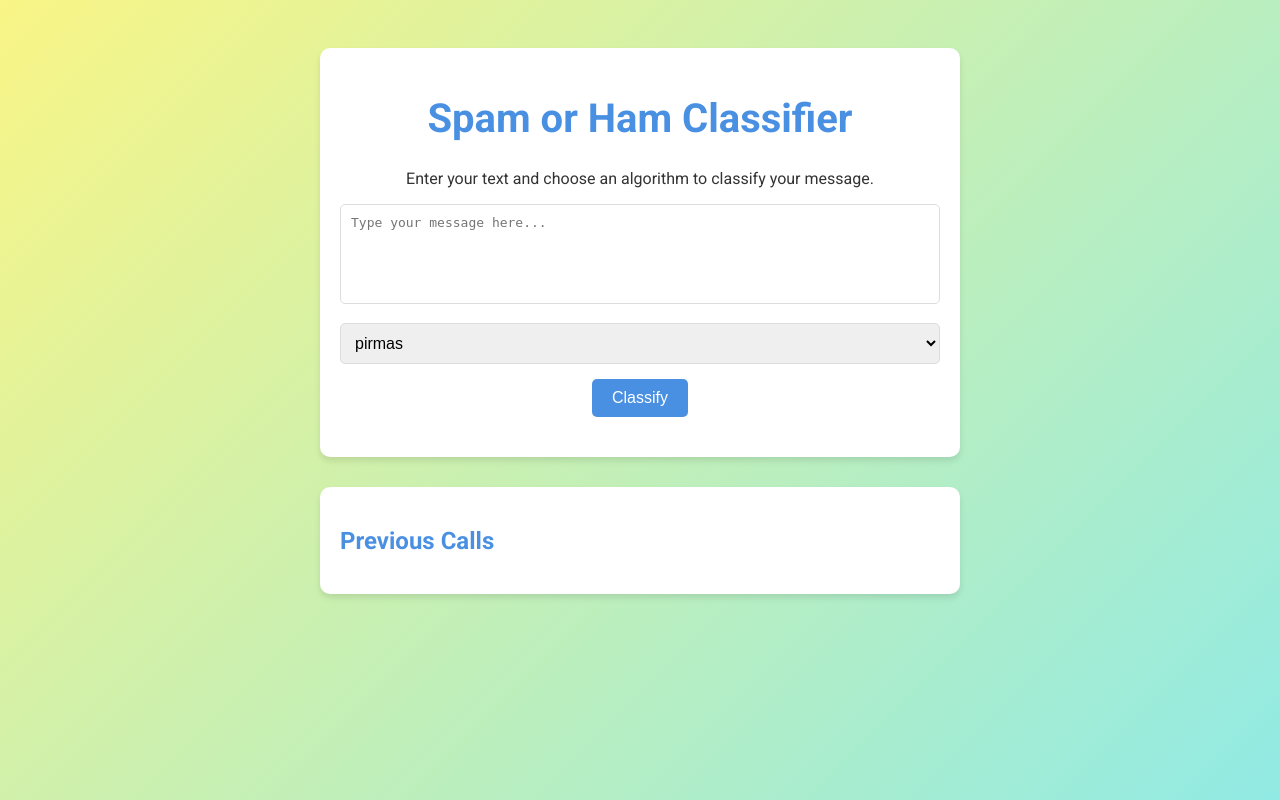
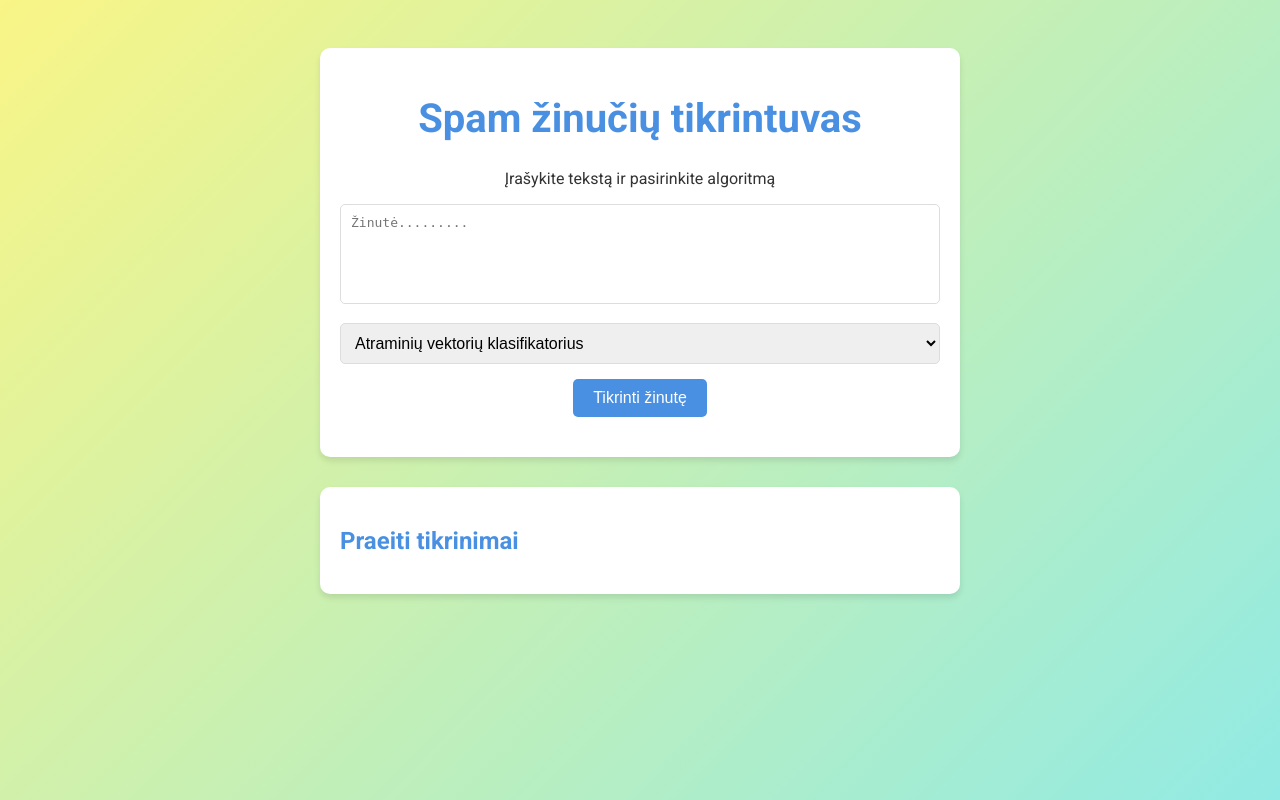
Before and after one commit to Nympherr/Message-classification-model-for-SPAM-detection, a Flask app: page / in a window 1280 px wide. Run offline with Flask 3, Linux system fonts and the light colour scheme; parts of the project's set-up code (start-up, migrations or seed data) failed here and were passed over.

Commit message:
Localized to lithuanian

```diff
--- a/app/main.py
+++ b/app/main.py
@@ -34,7 +34,7 @@ def classify():
     message = data.get('message', '')
     algorithm = data.get('algorithm', 'A')
 
-    if algorithm == '1':
+    if algorithm == 'AVK':
         result = algorithm_1(message)
     elif algorithm == 'B':
         result = 'ham (Algorithm B)'
--- a/app/templates/index.html
+++ b/app/templates/index.html
@@ -92,28 +92,28 @@
 </head>
 <body>
     <div class="container">
-        <h1>Spam or Ham Classifier</h1>
-        <p>Enter your text and choose an algorithm to classify your message.</p>
-        <textarea id="message" placeholder="Type your message here..."></textarea>
+        <h1>Spam žinučių tikrintuvas</h1>
+        <p>Įrašykite tekstą ir pasirinkite algoritmą</p>
+        <textarea id="message" placeholder="Žinutė........."></textarea>
         <select id="algorithm">
-            <option value="1">pirmas</option>
+            <option value="AVK">Atraminių vektorių klasifikatorius</option>
             <option value="B">Algorithm B</option>
             <option value="C">Algorithm C</option>
         </select>
-        <button onclick="classifyMessage()">Classify</button>
+        <button onclick="classifyMessage()">Tikrinti žinutę</button>
         <div class="result" id="result"></div>
     </div>
 
   <div class="container history">
-      <h2>Previous Calls</h2>
+      <h2>Praeiti tikrinimai</h2>
       <ul>
           {% for call in history %}
           <li>
-              <strong>Message:</strong>
+              <strong>Žinutė:</strong>
               {{ call.message[:50] }}{% if call.message|length > 50 %}...{% endif %}
-              | <strong>Algorithm:</strong> {{ call.algorithm }}
-              | <strong>Result:</strong> {{ call.result }}
-              <a href="/inspect/{{ loop.index0 }}">Inspect</a>
+              | <strong>Algoritmas:</strong> {{ call.algorithm }}
+              | <strong>Rezultatas:</strong> {{ call.result }}
+              <a href="/inspect/{{ loop.index0 }}">Peržiūrėti</a>
           </li>
           {% endfor %}
       </ul>
@@ -131,7 +131,7 @@
                 body: JSON.stringify({ message, algorithm })
             });
             const data = await response.json();
-            location.reload(); // Refresh to update the history
+            location.reload();
         }
     </script>
 </body>
```
Also changed, not shown: app/templates/inspect.html (+5 -5 lines).
